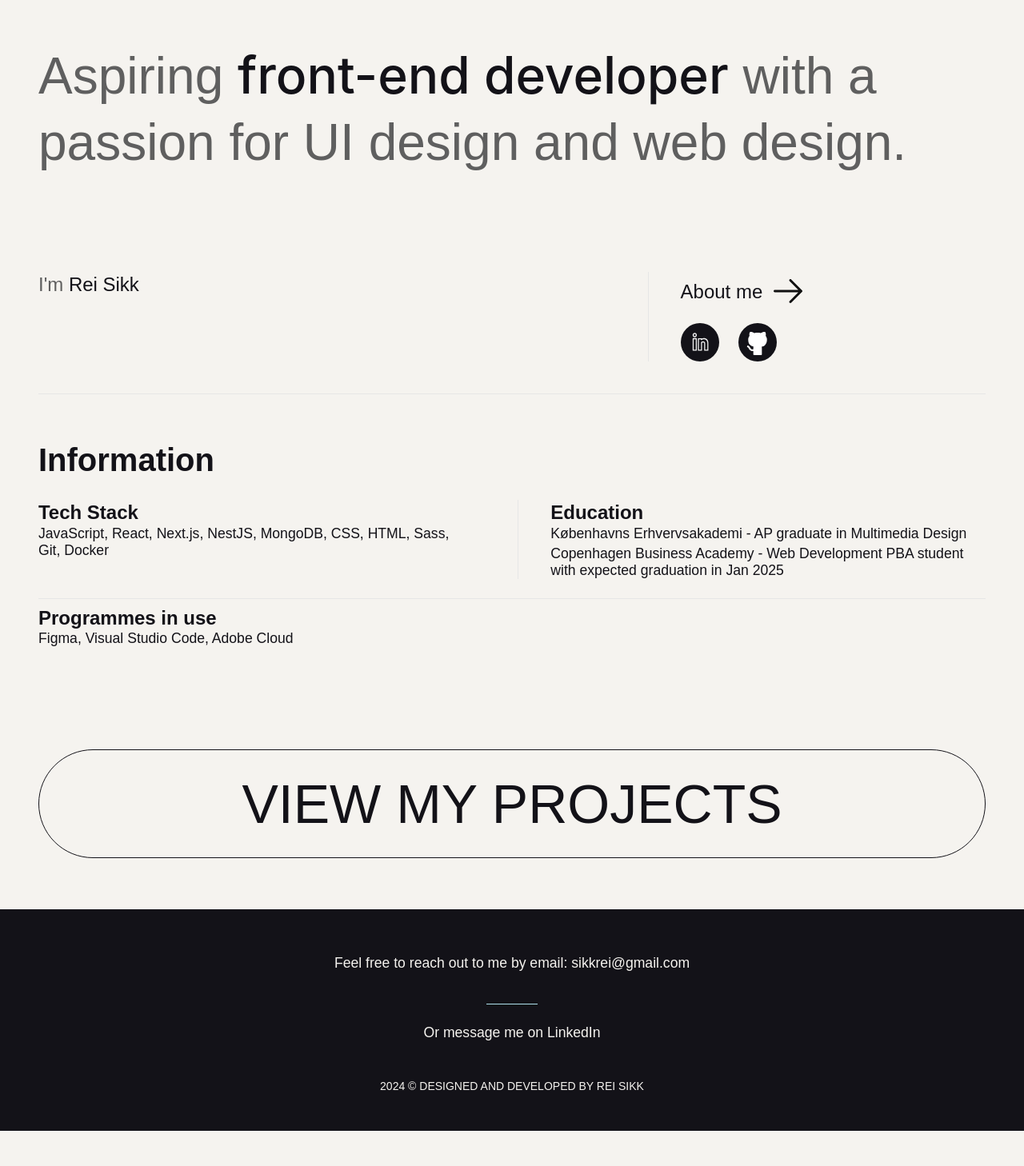
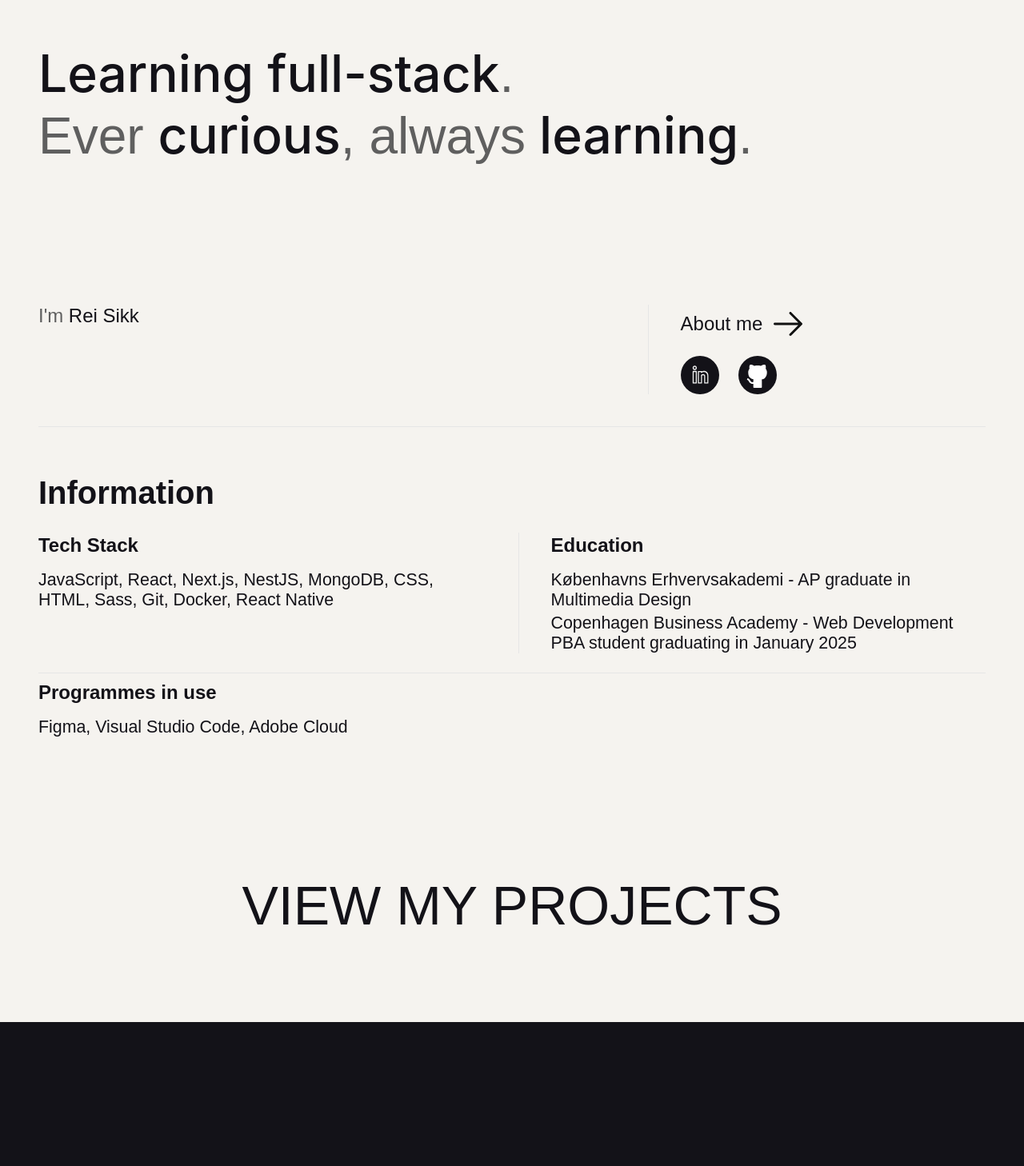
Before and after one commit to ReiSikk/portfolio, a React (Vite) app: page / in a window 1280 px wide. Shown: the part 100-1558 px from the top of the page at 80% size. Before the commit the page ends 1514 px from the top, so only its background shows below. Built offline with nearby package versions, Linux system fonts and the light colour scheme; a web font is replaced by a local one.

Commit message:
adding fluid typo, needs finishing and mediaqueries for large screens

```diff
--- a/src/Pages/HomePage.jsx
+++ b/src/Pages/HomePage.jsx
@@ -13,17 +13,16 @@ function HomePage({activePage, handleClick}) {
     <header>
         <div className="hero-wrapper">
             <div className="hero-text">
-                {/* <h1>Rei Sikk</h1>
-                <h2 className="h3-style">Web Designer/ Developer</h2>
-                <h3 className="h5-style">- Based in <span className="hover-den">Copenhagen, Denmark</span></h3> */}
-                <h1>Aspiring <span>front-end developer</span> with a passion for UI design and web design.</h1>
+                {/* <h1>Aspiring <span>front-end developer</span> with a passion for UI design and web design.</h1> */}
+                {/* <h1>Aspiring developer currently learning <span>full-stack</span> with a deeper interest in front-end and web design.</h1> */}
+                <h1><span>Learning full-stack</span>.</h1>
+                <h1>Ever <span>curious</span>, always<span> learning</span>.</h1>
             </div>
         </div>
     </header>
     <main>
             <div className="hero-info">
                 <div className="info-left">
-                   {/*  <h4>Web Development PBA student and aspiring web designer with a passion for UI design and frontend development.</h4> */}
                    <h4>I'm <span>Rei Sikk</span></h4>
                 </div>
                 <div className="info-right">
@@ -51,12 +50,12 @@ function HomePage({activePage, handleClick}) {
                 <div className="info-section-upper">
                     <div className="info-section-upper-left">
                         <h5 className="h4-style">Tech Stack</h5>
-                        <p>JavaScript, React, Next.js, NestJS, MongoDB, CSS, HTML, Sass, Git, Docker</p>
+                        <p>JavaScript, React, Next.js, NestJS, MongoDB, CSS, HTML, Sass, Git, Docker, React Native</p>
                     </div>
                     <div className="info-section-upper-right">
                         <h5 className="h4-style">Education</h5>
                         <p>Københavns Erhvervsakademi - AP graduate in Multimedia Design</p>
-                        <p>Copenhagen Business Academy - Web Development PBA student with expected graduation in Jan 2025</p>
+                        <p>Copenhagen Business Academy - Web Development PBA student graduating in January 2025</p>
                     </div>
                 </div>
                 <div className="info-section-lower">
--- a/src/sass/base/_basic-styling.scss
+++ b/src/sass/base/_basic-styling.scss
@@ -4,6 +4,45 @@
     padding: 0;
     font-family: "Inter", sans-serif;
   }
+//TYPOGRAPHY
+$h1-sm: clamp(2.4rem, 1.41vw + 2.07rem, 3.2rem);
+$h1-base: clamp(3rem, 1.77vw + 2.59rem, 4rem);
+$h1-md: clamp(3.75rem, 2.21vw + 3.23rem, 5rem);
+$h1-lg: clamp(4.69rem, 2.76vw + 4.04rem, 6.25rem);
+$h1-xl: clamp(5.86rem, 3.45vw + 5.05rem, 7.81rem);
+$h1-xxl: clamp(7.32rem, 4.32vw + 6.31rem, 9.77rem);
+$h1-xxxl: clamp(9.16rem, 5.4vw + 7.89rem, 12.21rem);
+
+//h2
+
+//h3
+
+//h4
+$h4-sm: clamp(0.9rem, 0.53vw + 0.78rem, 1.2rem);
+$h4-base: clamp(1.13rem, 0.66vw + 0.97rem, 1.5rem);
+$h4-md: clamp(1.41rem, 0.83vw + 1.21rem, 1.88rem);
+$h4-lg: clamp(1.76rem, 1.04vw + 1.52rem, 2.34rem);
+$h4-xl: clamp(2.2rem, 1.29vw + 1.89rem, 2.93rem);
+$h4-xxl: clamp(2.75rem, 1.62vw + 2.37rem, 3.66rem);
+$h4-xxxl: clamp(3.43rem, 2.02vw + 2.96rem, 4.58rem);
+
+
+//p
+/* $p-sm: clamp(0.9rem, 0vw + 0.9rem, 0.9rem);
+$p-base: clamp(1.13rem, 0vw + 1.13rem, 1.13rem);
+$p-md: clamp(1.41rem, 0vw + 1.41rem, 1.41rem);
+$p-lg: clamp(1.76rem, 0vw + 1.76rem, 1.76rem);
+$p-xl: clamp(2.2rem, 0vw + 2.2rem, 2.2rem);
+$p-xxl: clamp(2.75rem, 0vw + 2.75rem, 2.75rem);
+$p-xxxl: clamp(3.43rem, 0vw + 3.43rem, 3.43rem); */
+$p-sm: clamp(0.9rem, 0.3vw + 0.83rem, 1.2rem);
+$p-base: clamp(1.13rem, 0.37vw + 1.04rem, 1.5rem);
+$p-md: clamp(1.41rem, 0.47vw + 1.3rem, 1.88rem);
+$p-lg: clamp(1.76rem, 0.58vw + 1.62rem, 2.34rem);
+$p-xl: clamp(2.2rem, 0.73vw + 2.03rem, 2.93rem);
+$p-xxl: clamp(2.75rem, 0.91vw + 2.53rem, 3.66rem);
+$p-xxxl: clamp(3.43rem, 1.14vw + 3.17rem, 4.58rem);
+
 
   html {
     background-color: $white;
@@ -18,10 +57,26 @@
     font-family: $p-font;
   }
   p {
-    font-size: 1.1rem;
+   /*  font-size: 1.1rem; */
+   font-size: $p-base;
     font-family: $p-font;
     font-weight: 400;
     max-width: 62ch;
+  }
+  @media(min-width:2440px) {
+    p {
+      font-size: $p-md;
+    }
+  }
+  @media(min-width:3200px) {
+    p {
+      font-size: $p-lg;
+    }
+  }
+  @media(min-width:4000px) {
+    p {
+      font-size: $p-xl;
+    }
   }
 
   a {
@@ -43,45 +98,106 @@
     font-family: $h1-font;
   }
   h1 {
-    /* font-size: clamp(3rem, 2.5015rem + 2.454vw, 4.25rem); */
-    font-size: clamp(3rem, 1.675vw + 2.66rem, 4rem);
-    line-height: clamp(4.5rem, 1.173vw + 4.262rem, 5.2rem);
+    /* font-size: clamp(3rem, 1.675vw + 2.66rem, 4rem);
+    line-height: clamp(4.5rem, 1.173vw + 4.262rem, 5.2rem); */
+    font-size: $h1-base;
   }
   .h1-style {
-    /* font-size: clamp(3rem, 2.5015rem + 2.454vw, 4.25rem); */
     font-size: clamp(3rem, 1.675vw + 2.66rem, 4rem);
+  }
 
-  }
+    @media(min-width:1960px) {
+      h1 {
+        font-size: $h1-md;
+      }
+      .h1-style {
+        font-size: $h1-md;
+      }
+    }
+
+    @media(min-width:2440px) {
+      h1 {
+        font-size: $h1-lg;
+      }
+      .h1-style {
+        font-size: $h1-lg;
+      }
+    }
+    @media(min-width:3200px) {
+      h1 {
+        font-size: $h1-xl;
+      }
+      .h1-style {
+        font-size: $h1-xl;
+      }
+    }
+    @media(min-width:4000px) {
+      h1 {
+        font-size: $h1-xxl;
+      }
+      .h1-style {
+        font-size: $h1-xxl;
+      }
+    }
+
   h2 {
-    /* font-size: clamp(2.5rem, 1.9545rem + 1.8182vw, 3.25rem) */
     font-size: clamp(1.85rem, 1.089vw + 1.629rem, 2.5rem);
     line-height: clamp(2.775rem, 0.796vw + 2.613rem, 3.25rem);
   }
   .h2-style {
-   /*  font-size: clamp(2.5rem, 1.9545rem + 1.8182vw, 3.25rem) */
     font-size: clamp(1.85rem, 1.089vw + 1.629rem, 2.5rem);
     line-height: clamp(2.775rem, 0.796vw + 2.613rem, 3.25rem);
   }
   h3 {
-    /* font-size: clamp(2rem, 1.6364rem + 1.2121vw, 2.5rem); */
     font-size: clamp(1.375rem, 0.628vw + 1.247rem, 1.75rem);
     line-height: clamp(2.063rem, 0.356vw + 1.99rem, 2.275rem);
   }
   .h3-style {
-    /* font-size: clamp(2rem, 1.6364rem + 1.2121vw, 2.5rem); */
     font-size: clamp(1.375rem, 0.628vw + 1.247rem, 1.75rem);
     line-height: clamp(2.063rem, 0.356vw + 1.99rem, 2.275rem);
   }
   h4 {
-    /* font-size: clamp(1.5rem, 1.3182rem + 0.6061vw, 1.75rem) */
+   /*  font-size: clamp(1.125rem, 0.628vw + 0.997rem, 1.5rem);
+    line-height: clamp(1.688rem, 0.44vw + 1.598rem, 1.95rem); */
+    font-size: $h4-base;
+  }
+  .h4-style {
     font-size: clamp(1.125rem, 0.628vw + 0.997rem, 1.5rem);
     line-height: clamp(1.688rem, 0.44vw + 1.598rem, 1.95rem);
   }
-  .h4-style {
-    /* font-size: clamp(1.5rem, 1.3182rem + 0.6061vw, 1.75rem) */
-    font-size: clamp(1.125rem, 0.628vw + 0.997rem, 1.5rem);
-    line-height: clamp(1.688rem, 0.44vw + 1.598rem, 1.95rem);
+  @media(min-width:1960px) {
+    h4 {
+      font-size: $h4-md;
+    }
+    .h4-style {
+      font-size: $h4-md;
+    }
   }
+  @media(min-width:2440px) {
+    h4 {
+      font-size: $h4-lg;
+    }
+    .h4-style {
+      font-size: $h4-lg;
+    }
+  }
+  @media(min-width:3200px) {
+    h4 {
+      font-size: $h4-xl;
+    }
+    .h4-style {
+      font-size: $h4-xl;
+    }
+  }
+  @media(min-width:4000px) {
+    h4 {
+      font-size: $h4-xxl;
+    }
+    .h4-style {
+      font-size: $h4-xxl;
+    }
+  }
+
   h5 {
     font-size: clamp(0.875rem, 0.209vw + 0.832rem, 1rem);
     line-height: clamp(1.3rem, -0.021vw + 1.317rem, 1.313rem);
@@ -96,7 +212,6 @@
   }
   .layout-wrapper {
     padding: 1rem 3rem;
-    max-width: 1980px;
     margin: 0 auto;
   }
 //social media icons
--- a/src/sass/components/_footer-styling.scss
+++ b/src/sass/components/_footer-styling.scss
@@ -1,12 +1,13 @@
 footer {
     background-color: $black;
     min-height: 10vh;
+    height: 66vh;
+    max-height: 66vh;
     display: flex;
     flex-direction: column;
     align-items: center;
     justify-content: center;
     padding: 1rem 1rem 3rem 1rem;
-    max-width: 1980px;
     margin: 0 auto;
     p,a {
         color: $white;
--- a/src/sass/components/_nav-styling.scss
+++ b/src/sass/components/_nav-styling.scss
@@ -6,9 +6,7 @@
     align-items: center;
     justify-content: space-between;
     padding: 2.5rem 1.25rem;
-    max-width: 1980px;
     margin: 0 auto;
-
 }
 .nav {
     opacity: 0;
@@ -22,6 +20,7 @@
     opacity: 1;
     transform: translateY(0);
     background: $white;
+    border-bottom: $border;
   }
 
 @media only screen and (min-width:1080px) {
--- a/src/sass/pages/_about-page.scss
+++ b/src/sass/pages/_about-page.scss
@@ -113,7 +113,7 @@
 
   //contact buttons
   .about-contact {
-    margin-top: 5rem;
+    margin-top: 12.5%;
     h3 {
         text-align: center;
     }
--- a/src/sass/pages/_home-page.scss
+++ b/src/sass/pages/_home-page.scss
@@ -1,6 +1,9 @@
 h1 {
     font-family: $h1-font;
 }
+
+$info_header_padding: 1rem;
+
 .hero-text > h1 {
     font-weight: 500;
     font-family: $h1-medium;
@@ -24,6 +27,7 @@ h1 {
 }
 .hero-wrapper {
     padding-top: 3.5rem;
+    min-height: 33lvh;
 }
 .hero-info {
     display: flex;
@@ -79,20 +83,15 @@ h1 {
     width: 100%;
     max-width: 1200px;
     min-height: 100px;
-    border-radius: 100px;
     transition: all 0.3s ease;
-    margin: 3rem auto;
-
+    margin: 5rem auto;
     text-align: center;
     text-transform: uppercase;
     font-weight: bold;
     font-family: $h1-font;
     font-size: clamp(3rem, 2.5015rem + 2.454vw, 4.25rem);
     color: $black;
-        transition: all 0.3s ease;
-        padding: 1.75rem 2.75rem;
-        border-radius: 200px;
-        border: 1.5px solid $black;
+    transition: all 0.2s;
     a {
             transition: all 0.3s ease;
         }
@@ -114,22 +113,13 @@ h1 {
   }
 
 
-.cta:hover {
-        background: $black;
-        text-decoration: none;
-        color: $white;
-        box-shadow: 0 5px 32px rgba(0, 0, 0, 0.35);
-        border: 1.5px solid transparent;
+.cta {
+    a:hover {
+        color: $black;
         cursor: pointer;
+        transform: translateY(-5px);
+    }
 
-    span {
-        img {
-                filter: invert(1);
-            }
-        }
-        .view-projects {
-            gap: 1rem;
-        }
 }
 
 
@@ -165,11 +155,36 @@ h1 {
         p:first-of-type {
             padding-bottom: 0.25rem;
         }
+        h5 {
+            padding-bottom: $info_header_padding;
+            @media(min-width:1980px) {
+                padding-bottom: 1.5rem;
+              }
+              @media(min-width:2440px) {
+                padding-bottom: 1.75rem;
+              }
+              @media(min-width:3200px) {
+                padding-bottom: 2rem;
+              }
+        }
+
 
     }
     .info-section-upper-left {
         max-width: 66ch;
         padding-right: 1.5rem;
+        h5 {
+            padding-bottom: $info_header_padding;
+            @media(min-width:1980px) {
+                padding-bottom: 1.5rem;
+              }
+              @media(min-width:2440px) {
+                padding-bottom: 1.75rem;
+              }
+              @media(min-width:3200px) {
+                padding-bottom: 2rem;
+              }
+        }
     }
   }
   .linkedin-btn {
@@ -191,7 +206,6 @@ h1 {
   @media only screen and (max-width: 780px) {
         .cta {
             font-size: clamp(2rem, 1.6364rem + 1.2121vw, 2.5rem);
-            padding: 1.25rem 0rem;
         }
 
 }
@@ -220,6 +234,18 @@ h1 {
     }
     .info-section-lower {
         padding-top: 1.5rem;
+        h5 {
+            padding-bottom: $info_header_padding;
+            @media(min-width:1980px) {
+                padding-bottom: 1.5rem;
+              }
+              @media(min-width:2440px) {
+                padding-bottom: 1.75rem;
+              }
+              @media(min-width:3200px) {
+                padding-bottom: 2rem;
+              }
+        }
     }
     .info-section-upper-right {
         border-left: $border;
--- a/src/sass/pages/_project-page.scss
+++ b/src/sass/pages/_project-page.scss
@@ -3,6 +3,9 @@
     display: grid;
     gap: 5rem;
     min-height: 100dvh;
+    article:last-child {
+        padding-bottom: 3rem;
+    }
 }
 .img-right, .img-left {
     display: flex;
```
Also changed, not shown: src/projects.json (deleted, +0 -18 lines). Lines whose indentation alone changed are shown as unchanged.
